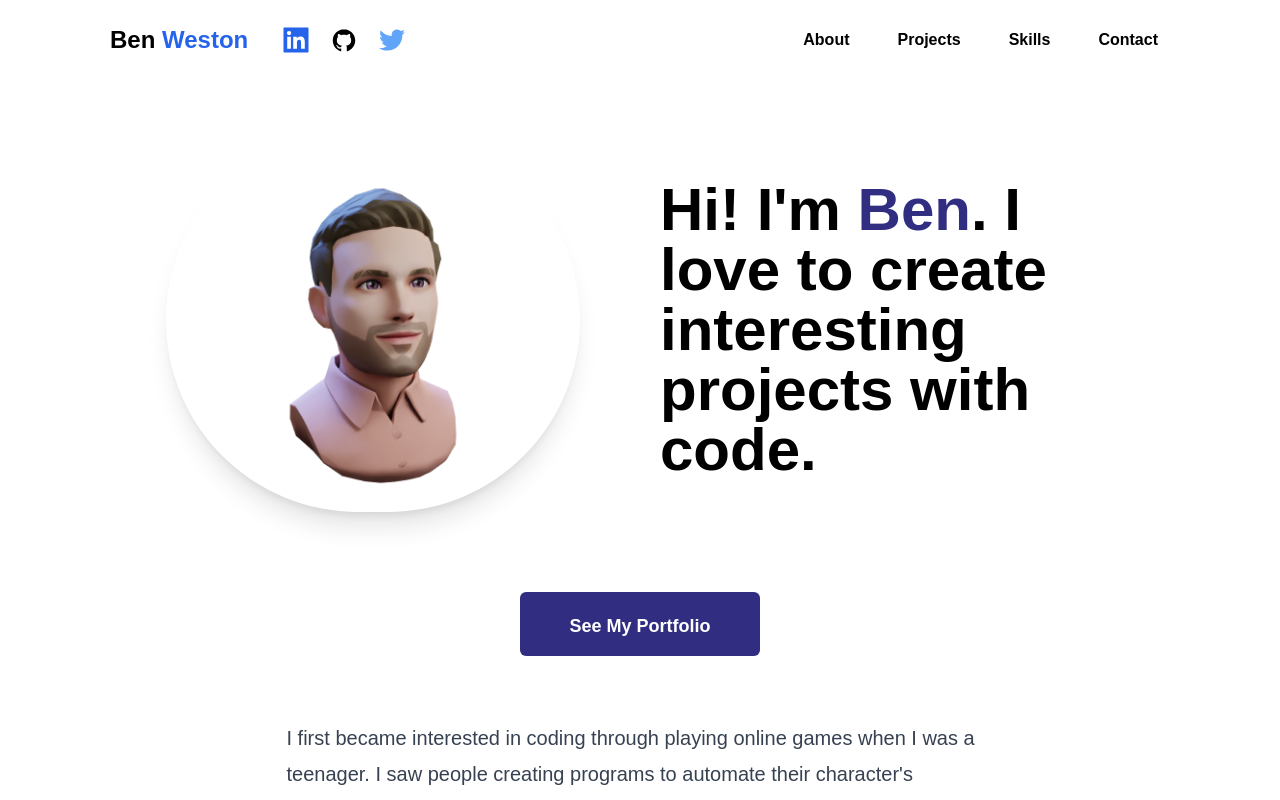
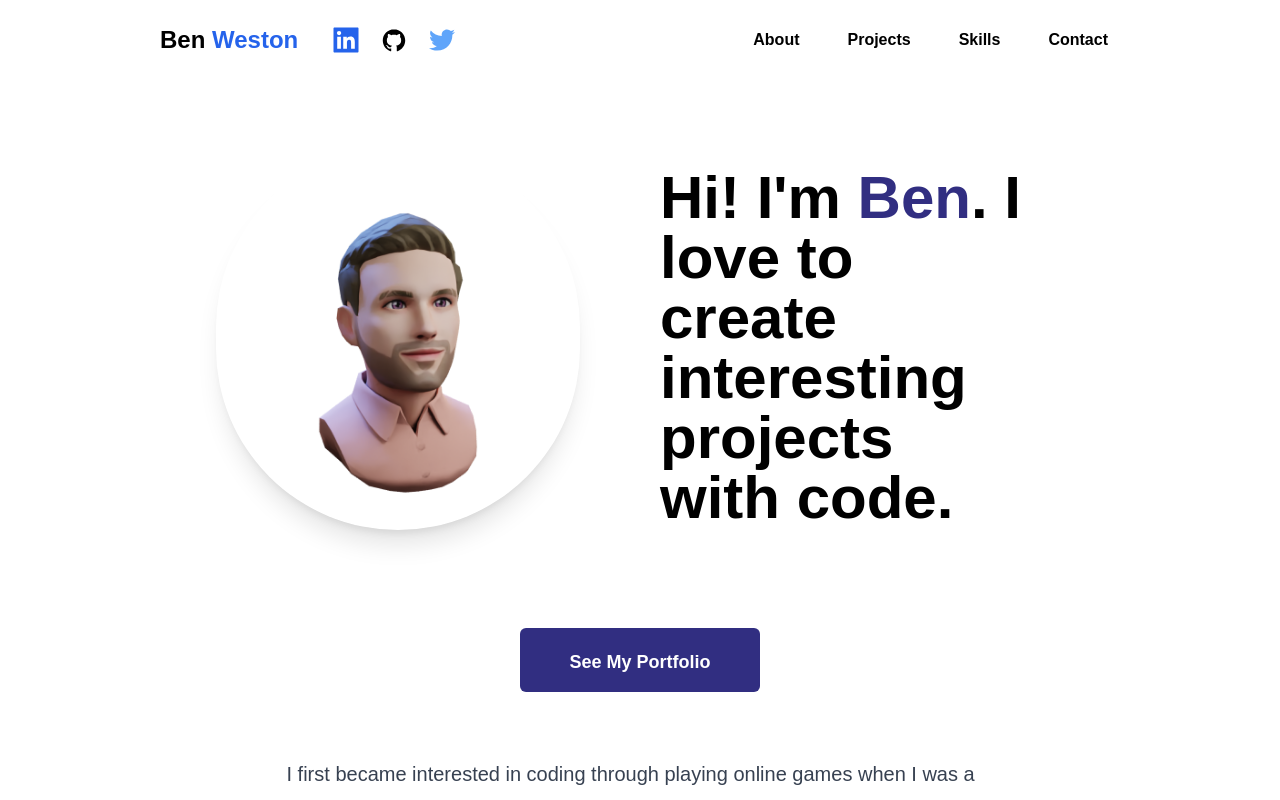
Before and after one commit to benwestondigital/next-portfolio, a Next.js app: page / in a window 1280 px wide. Shown: the top 800 px of the page. Built offline with nearby package versions, Linux system fonts and the light colour scheme.

Commit message:
set max width to 1024px

```diff
--- a/tailwind.config.js
+++ b/tailwind.config.js
@@ -11,9 +11,8 @@ module.exports = {
     container: {
       center: true,
       screens: {
-        lg: '1124px',
-        xl: '1124px',
-        '2xl': '1124px',
+        xl: '1024px',
+        '2xl': '1024px',
       },
     },
   },
```
